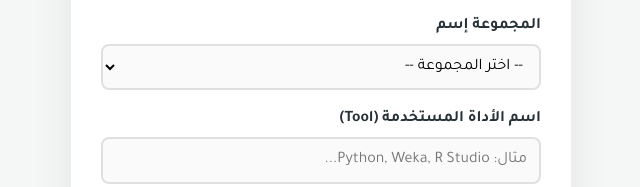
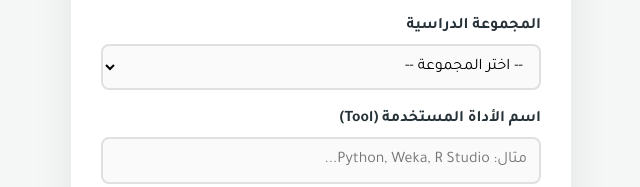
Before and after one commit to Mo-ra778/DATA_MINING, a plain HTML site: page index.html in a window 1280 px wide. Shown: the part 410-597 px from the top of the page, 319-959 px from the left. Drawn offline with Linux system fonts and the light colour scheme.

Commit message:
Update index.html

```diff
--- a/index.html
+++ b/index.html
@@ -121,7 +121,7 @@
                     <input type="text" name="studentName" required placeholder="الاسم كما هو في الكشف">
                 </div>
                 <div class="form-group">
-                    <label>المجموعة إسم  </label>
+                    <label>المجموعة الدراسية</label>
                     <select name="group" required>
                         <option value="" disabled selected>-- اختر المجموعة --</option>
                         <option value="A3">المجموعة A3</option>
```
